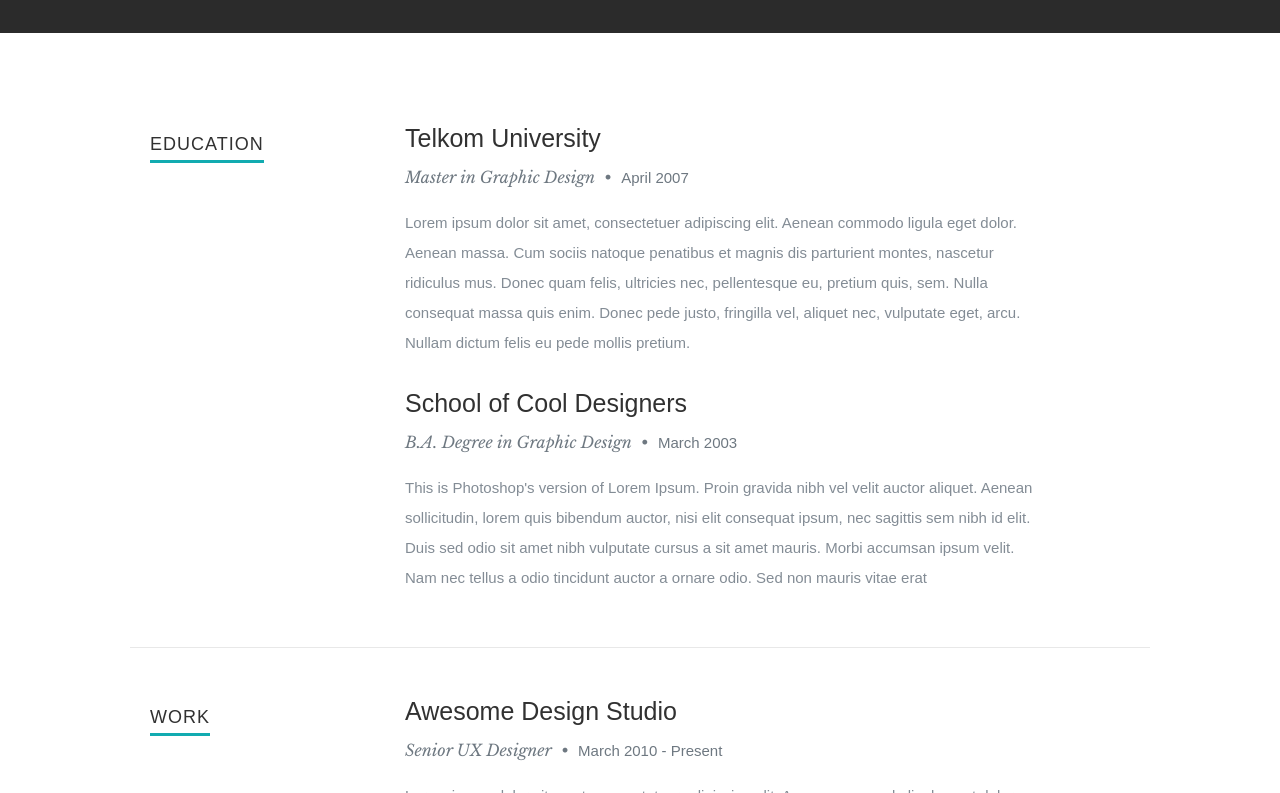
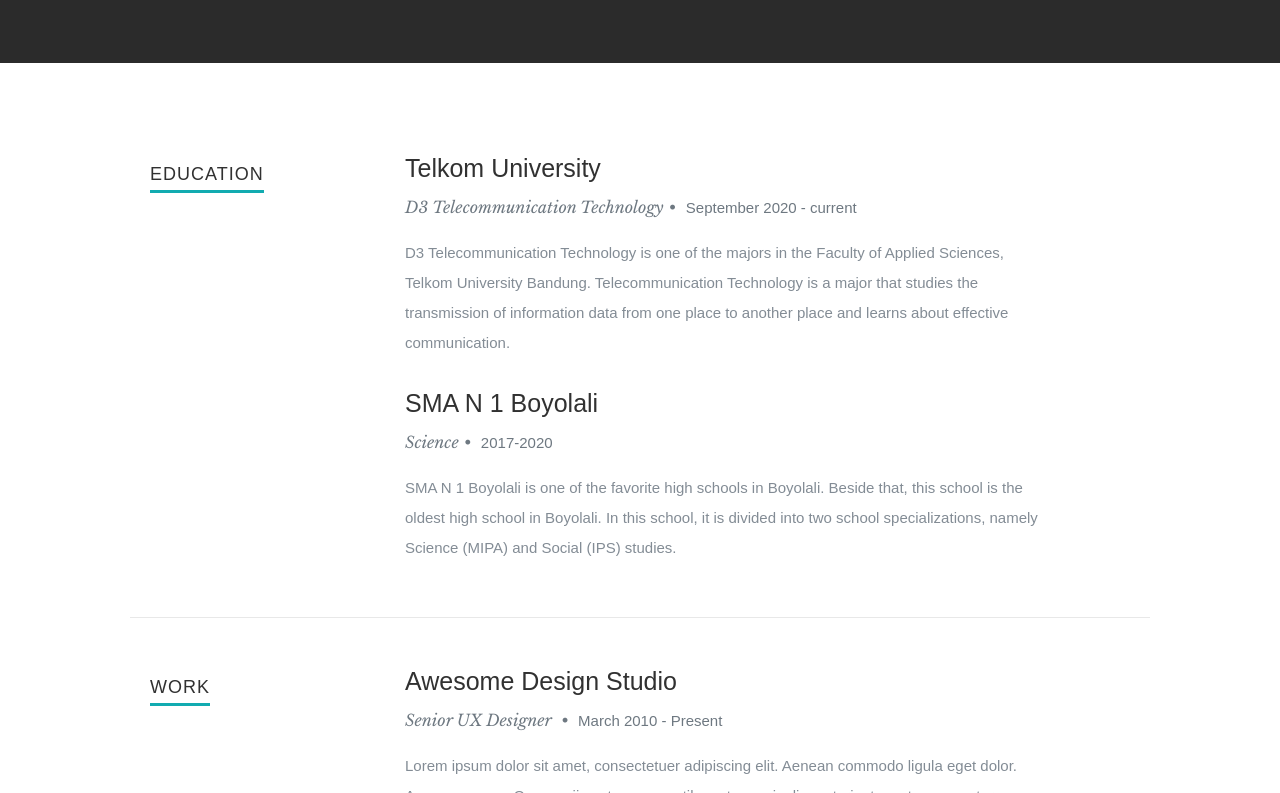
Before and after one commit to wahyuputrir/wahyuputrir-web, a plain HTML site: page index.html in a window 1280 px wide. Shown: the part 1343-2136 px from the top of the page. Drawn offline with nearby package versions, Linux system fonts and the light colour scheme; a web font is replaced by a local one.

Commit message:
Add files via upload

```diff
--- a/index.html
+++ b/index.html
@@ -95,8 +95,7 @@
 
             <h2>About Me</h2>
 
-            <p>I am a student majoring in Telecommunication Technology at Telkom University. I am 19 years old and I live in Boyolali, Central Java. Apart from being a student, I also do other activities as an elementary school teacher. Besides that I'm starting to sell online in some e-commerce.
-            </p>
+            <p>I am a student majoring in Telecommunication Technology at Telkom University. I am 19 years old and I live in Boyolali, Central Java. Apart from being a student, I also do other activities, such as being a private tutor, learning how to manage a small business and I will start selling online in several e-commerce.           </p>
 
             <div class="row">
 
@@ -149,13 +148,11 @@
                <div class="twelve columns">
 
                   <h3>Telkom University</h3>
-                  <p class="info">Master in Graphic Design <span>&bull;</span> <em class="date">April 2007</em></p>
+                  <p class="info">D3 Telecommunication Technology<span>&bull;</span> <em class="date">September 2020 - current</em></p>
 
                   <p>
-                  Lorem ipsum dolor sit amet, consectetuer adipiscing elit. Aenean commodo ligula eget dolor. Aenean massa.
-                  Cum sociis natoque penatibus et magnis dis parturient montes, nascetur ridiculus mus. Donec quam felis,
-                  ultricies nec, pellentesque eu, pretium quis, sem. Nulla consequat massa quis enim.
-                  Donec pede justo, fringilla vel, aliquet nec, vulputate eget, arcu. Nullam dictum felis eu pede mollis pretium.
+                  D3 Telecommunication Technology is one of the majors in the Faculty of Applied Sciences, Telkom University Bandung.
+                  Telecommunication Technology is a major that studies the transmission of information data from one place to another place and learns about effective communication.
                   </p>
 
                </div>
@@ -166,14 +163,11 @@
 
                <div class="twelve columns">
 
-                  <h3>School of Cool Designers</h3>
-                  <p class="info">B.A. Degree in Graphic Design <span>&bull;</span> <em class="date">March 2003</em></p>
+                  <h3>SMA N 1 Boyolali</h3>
+                  <p class="info">Science<span>&bull;</span> <em class="date">2017-2020</em></p>
 
                   <p>
-                  This is Photoshop's version  of Lorem Ipsum. Proin gravida nibh vel velit auctor aliquet.
-                  Aenean sollicitudin, lorem quis bibendum auctor, nisi elit consequat ipsum, nec sagittis sem
-                  nibh id elit. Duis sed odio sit amet nibh vulputate cursus a sit amet mauris. Morbi accumsan
-                  ipsum velit. Nam nec tellus a odio tincidunt auctor a ornare odio. Sed non  mauris vitae erat
+                  SMA N 1 Boyolali is one of the favorite high schools in Boyolali. Beside that, this school is the oldest high school in Boyolali. In this school, it is divided into two school specializations, namely Science (MIPA) and Social (IPS) studies.
                   </p>
 
                </div>
```
